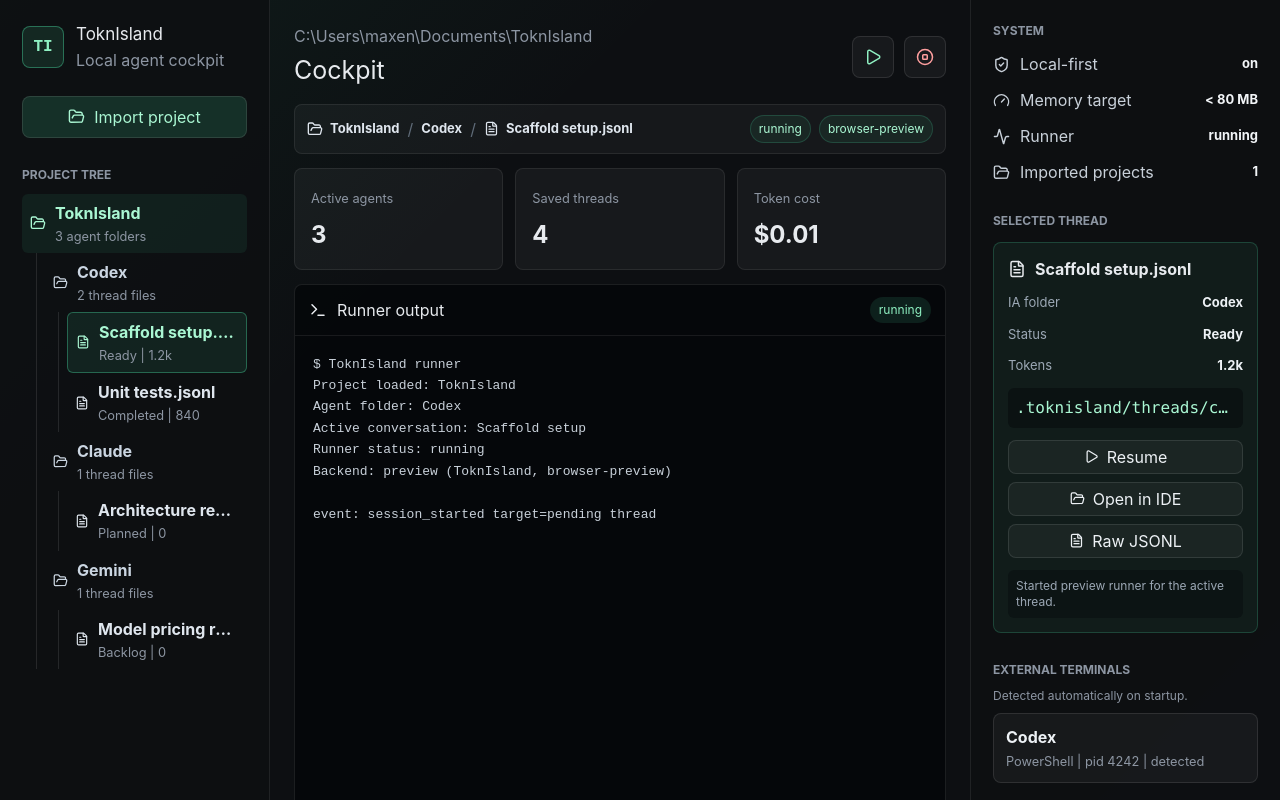
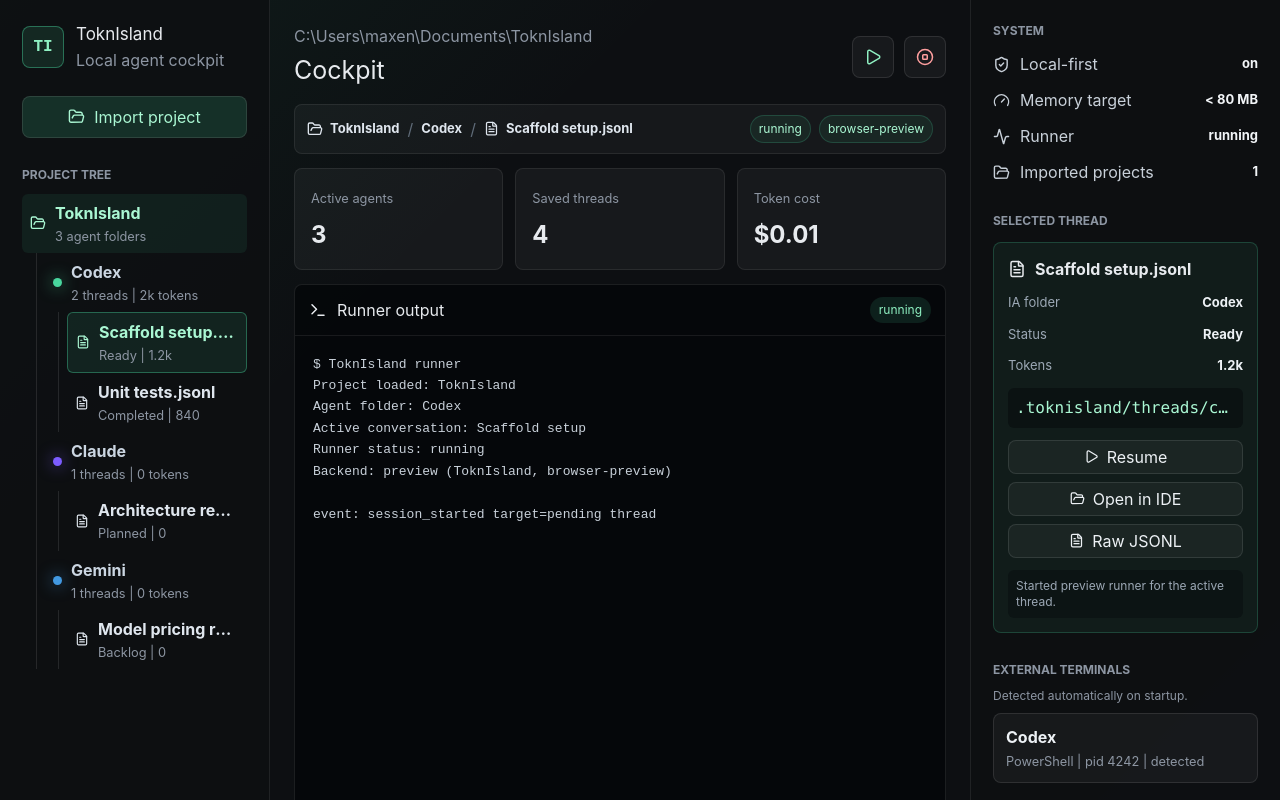
Before and after one commit to Maxenceboo/ToknIsland, a React (Vite) app: page / in a window 1280 px wide. Both pictures are taken after a click on the button 873 px from the left and 56 px from the top of the page. Shown: the top 800 px of the page. Built offline with nearby package versions, Linux system fonts and the light colour scheme.

Commit message:
feat(app): summarize agent folders

```diff
--- a/src/app/App.tsx
+++ b/src/app/App.tsx
@@ -29,6 +29,7 @@
 import { previewThreadJsonl, threadActionFeedback, threadJsonlRelativePath } from "./threadActions";
 import { runnerPreviewEvent, runnerPreviewOutput } from "./runnerPreview";
 import { heatmapCells, projectTokenTotal } from "./cockpitAnalytics";
+import { summarizeAgent } from "./agentSummary";
 import { healthcheck, threadIdeTarget, type HealthcheckResponse } from "../lib/tauri";
 
 type TerminalMode = "runner" | "raw-jsonl";
@@ -168,10 +169,12 @@
                   {project.agents.map((agent) => (
                     <div className="tree-agent" key={agent.id}>
                       <div className="tree-node agent-node">
-                        <FolderOpen size={15} />
+                        <span className={`agent-dot ${agent.accent}`} aria-hidden="true" />
                         <span>
                           <strong>{agent.name}</strong>
-                          <small>{agent.conversations.length} thread files</small>
+                          <small>
+                            {summarizeAgent(agent).threadCount} threads | {summarizeAgent(agent).tokenLabel} tokens
+                          </small>
                         </span>
                       </div>
 
--- /dev/null
+++ b/src/app/agentSummary.ts
@@ -0,0 +1,29 @@
+import { parseTokenCount } from "./cockpitAnalytics";
+import type { AgentWorkspace } from "./cockpitState";
+
+export type AgentSummary = {
+  threadCount: number;
+  tokenCount: number;
+  tokenLabel: string;
+};
+
+export function summarizeAgent(agent: AgentWorkspace): AgentSummary {
+  const tokenCount = agent.conversations.reduce(
+    (total, conversation) => total + parseTokenCount(conversation.tokens),
+    0,
+  );
+
+  return {
+    threadCount: agent.conversations.length,
+    tokenCount,
+    tokenLabel: formatTokenCount(tokenCount),
+  };
+}
+
+export function formatTokenCount(tokens: number) {
+  if (tokens >= 1000) {
+    return `${Number((tokens / 1000).toFixed(1))}k`;
+  }
+
+  return String(tokens);
+}
--- a/src/styles.css
+++ b/src/styles.css
@@ -225,6 +225,10 @@
 
 .agent-node {
   color: #cbd6e2;
+}
+
+.agent-node .agent-dot {
+  flex: 0 0 auto;
 }
 
 .thread-node {
```
Also changed, not shown: 3 other files (tests, documents, lock files or other folders).
